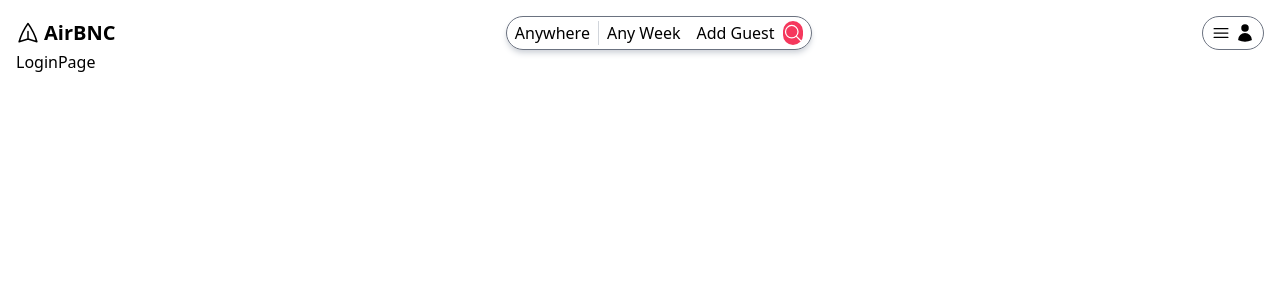
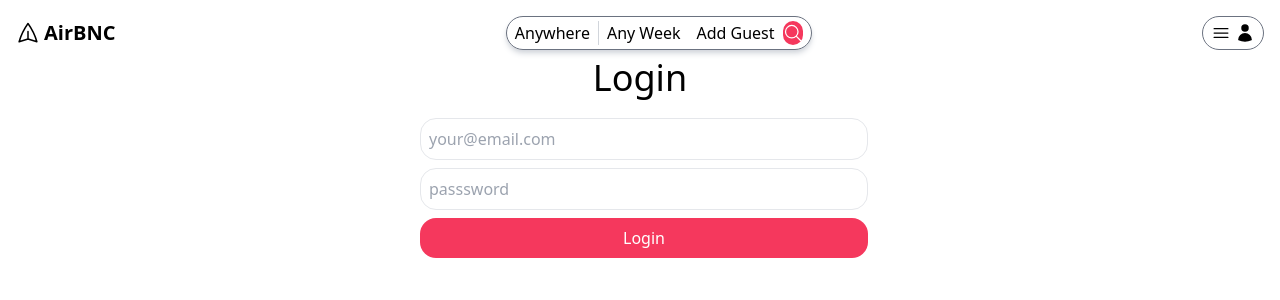
Before and after one commit to JayRathod341997/airbrb-clone, a React (Vite) app in the folder client/: page /login in a window 1280 px wide. Shown: the top 300 px of the page. Built offline with nearby package versions, Linux system fonts and the light colour scheme; the HTML template or start-up script is replaced by a standard one.

Commit message:
added outlet

```diff
--- a/client/src/Layout.jsx
+++ b/client/src/Layout.jsx
@@ -3,7 +3,7 @@ import Header from "./Header";
 
 const Layout = () => {
   return (
-    <div className="p-4">
+    <div className="p-4 flex flex-col">
       <Header />
       <Outlet />
     </div>
--- a/client/src/index.css
+++ b/client/src/index.css
@@ -1,3 +1,14 @@
 @tailwind base;
 @tailwind components;
 @tailwind utilities;
+
+
+input{
+    @apply w-full p-2 m-1 rounded-2xl border
+}
+
+button.primary{
+    background-color: #F5385D;
+    @apply w-full p-2 m-1  rounded-2xl text-white
+
+}
--- a/client/src/pages/LoginPage.jsx
+++ b/client/src/pages/LoginPage.jsx
@@ -1,5 +1,14 @@
 const LoginPage = () => {
-  return <div>LoginPage</div>;
+  return (
+    <div className="mt-2">
+      <h1 className="text-4xl text-center mb-4">Login</h1>
+      <form className="max-w-md mx-auto ">
+        <input type="email" placeholder="your@email.com" />
+        <input type="password" placeholder="passsword" />
+        <button className="primary">Login</button>
+      </form>
+    </div>
+  );
 };
 
 export default LoginPage;
```
